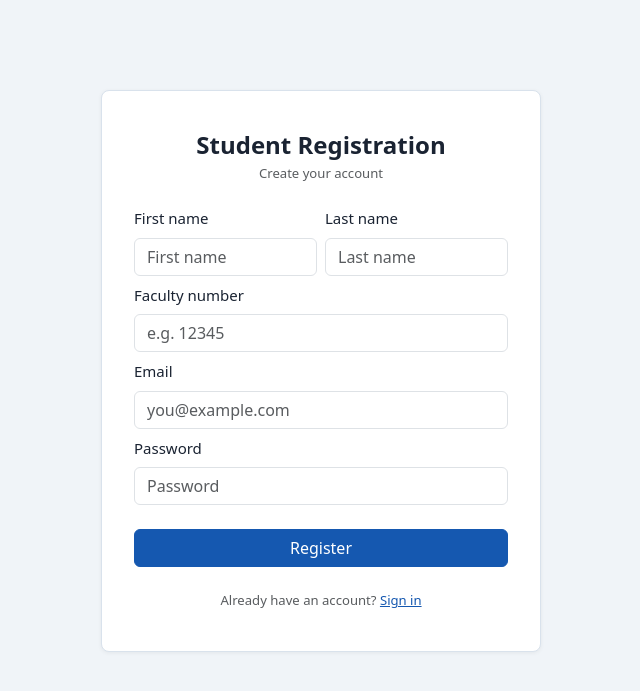
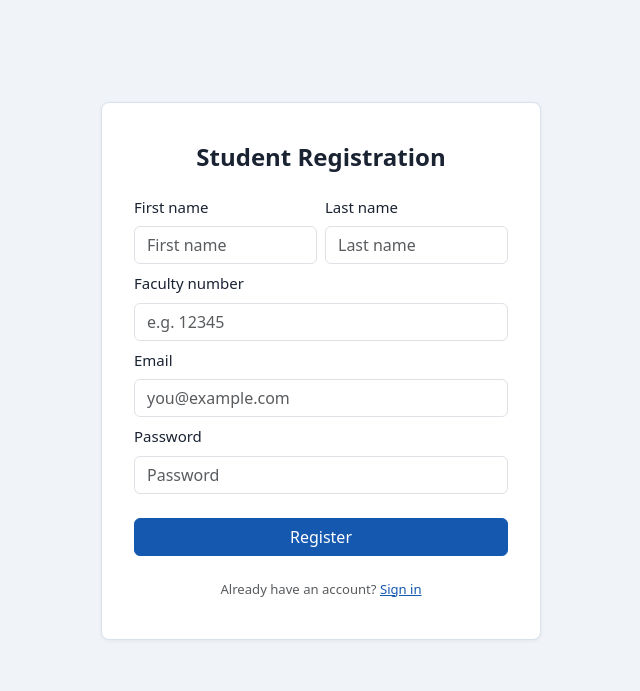
Before and after one commit to Gogo2204/VirtualWaitingRoom, a PHP site: page /register in a window 1280 px wide. Shown: the part 56-747 px from the top of the page, without its empty margins (319-959 px from the left). Run offline with PHP 8.4, Linux system fonts and the light colour scheme.

Commit message:
Remove subtitle text from authentication pages

```diff
--- a/frontend/pages/login.php
+++ b/frontend/pages/login.php
@@ -3,8 +3,7 @@
 
 <div class="auth-wrapper">
     <div class="auth-card">
-        <h4 class="fw-bold text-center mb-1">Sign in</h4>
-        <p class="text-center text-muted small mb-4">Virtual Waiting Room</p>
+        <h4 class="fw-bold text-center mb-4">Sign in</h4>
 
         <div class="mb-3">
             <label for="email" class="form-label">Email</label>
--- a/frontend/pages/register.php
+++ b/frontend/pages/register.php
@@ -3,8 +3,7 @@
 
 <div class="auth-wrapper">
     <div class="auth-card">
-        <h4 class="fw-bold text-center mb-1">Student Registration</h4>
-        <p class="text-center text-muted small mb-4">Create your account</p>
+        <h4 class="fw-bold text-center mb-4">Student Registration</h4>
 
         <div class="row g-2 mb-2">
             <div class="col-6">
```
